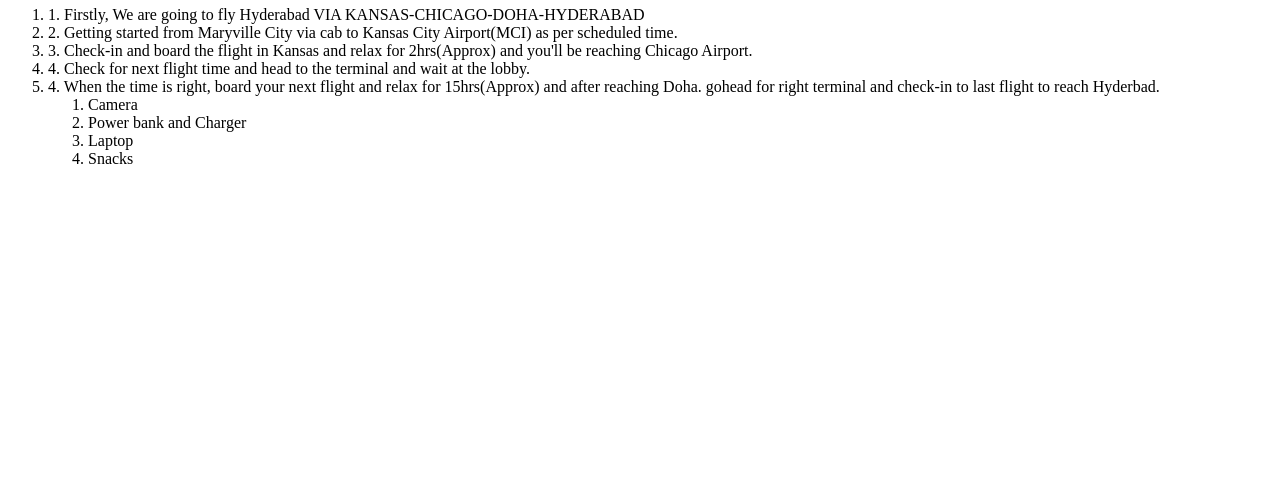
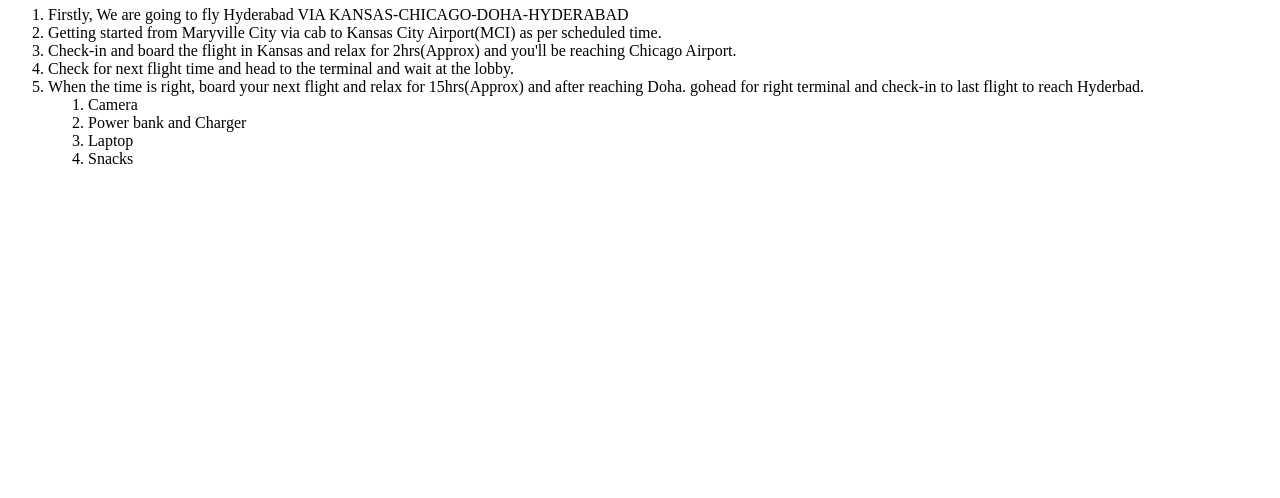
Before and after one commit to 44-563-WebApps-F21/webapps-f21-assignment-3-DineshYerramothu, a plain HTML site: page index.html in a window 1280 px wide. Shown: the part 302-800 px from the top of the page. Drawn offline with Linux system fonts and the light colour scheme.

Commit message:
removing extra numericals

```diff
--- a/index.html
+++ b/index.html
@@ -14,11 +14,11 @@
 
        <h1> Directions from Maryville to Hyderabad</h1>
        <ol>
-        <li>1. Firstly, We are going to fly Hyderabad VIA KANSAS-CHICAGO-DOHA-HYDERABAD</li>
-        <li>2. Getting started from Maryville City via cab to Kansas City Airport(MCI) as per scheduled time.</li>
-        <li>3. Check-in and board the flight in Kansas and relax for 2hrs(Approx) and you'll be reaching Chicago Airport.</li>
-        <li>4. Check for next flight time and head to the terminal and wait at the lobby. </li>
-        <li>4. When the time is right, board your next flight and relax for 15hrs(Approx) and after reaching Doha. gohead for right terminal and check-in to last flight to reach Hyderbad.</li>
+        <li>Firstly, We are going to fly Hyderabad VIA KANSAS-CHICAGO-DOHA-HYDERABAD</li>
+        <li>Getting started from Maryville City via cab to Kansas City Airport(MCI) as per scheduled time.</li>
+        <li>Check-in and board the flight in Kansas and relax for 2hrs(Approx) and you'll be reaching Chicago Airport.</li>
+        <li>Check for next flight time and head to the terminal and wait at the lobby. </li>
+        <li>When the time is right, board your next flight and relax for 15hrs(Approx) and after reaching Doha. gohead for right terminal and check-in to last flight to reach Hyderbad.</li>
         </li>
             <ol>
                 <li>Camera</li>
```
